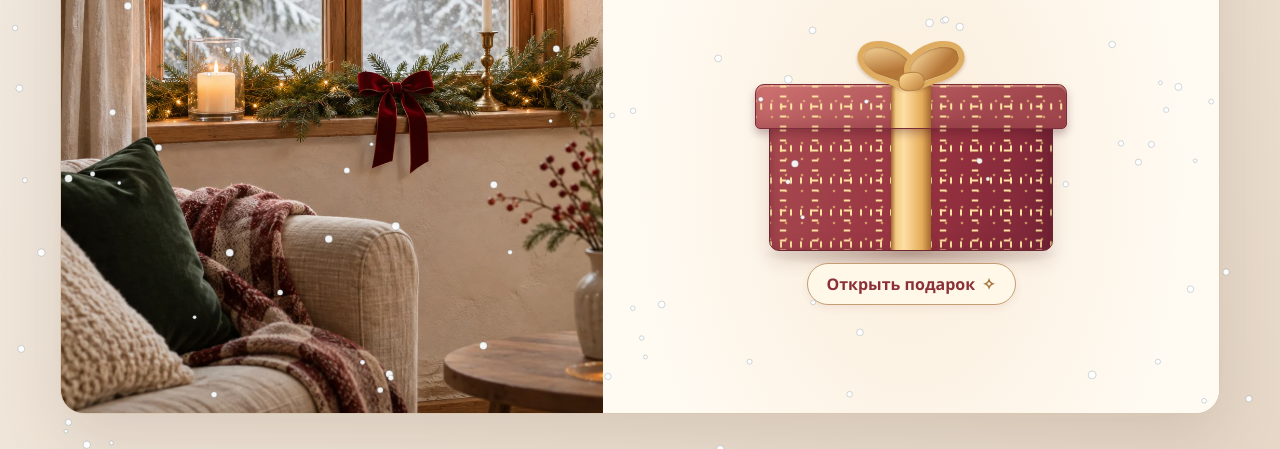
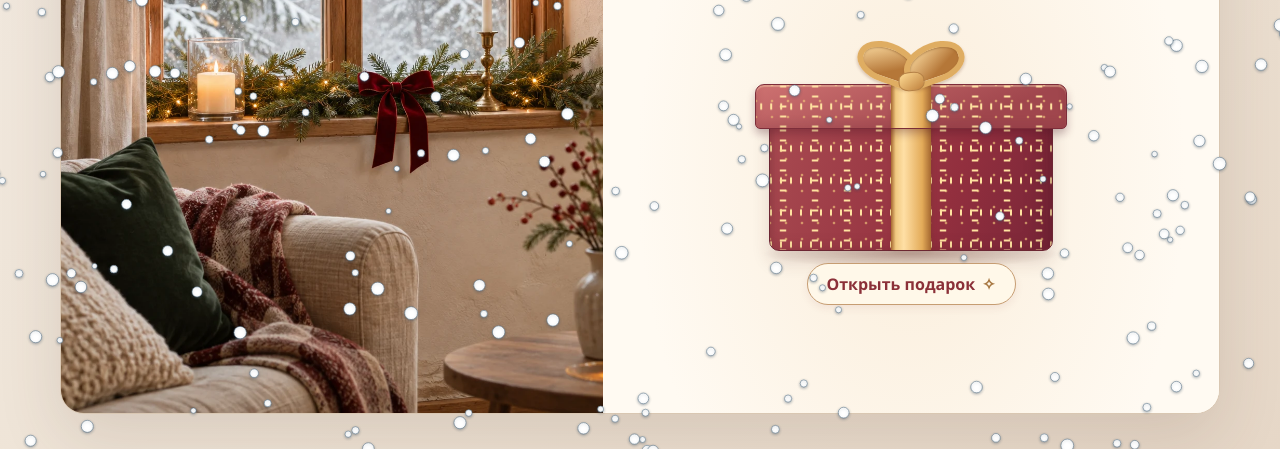
Before and after one commit to H4nsk0y/Secret_Santa, a plain HTML site: page index.html in a window 1280 px wide. Shown: the part 351-800 px from the top of the page. Drawn offline with Linux system fonts and the light colour scheme.

Commit message:
Increase snowfall density, size and contrast

```diff
--- a/index.html
+++ b/index.html
@@ -9,7 +9,7 @@
   <link rel="icon" type="image/png" href="./assets/favicon.png">
   <link rel="stylesheet" href="./styles.css">
   <script defer src="./santa.js"></script>
-  <script defer src="./snow.js"></script>
+  <script defer src="./snow.js?v=3"></script>
 </head>
 <body>
   <main class="page">
--- a/snow.js
+++ b/snow.js
@@ -26,12 +26,12 @@
     canvas.width = Math.round(width * ratio);
     canvas.height = Math.round(height * ratio);
     context?.setTransform(ratio, 0, 0, ratio, 0, 0);
-    const count = Math.min(160, Math.max(64, Math.round(width / 9)));
+    const count = Math.min(320, Math.max(120, Math.round(width / 4.5)));
     flakes = Array.from({ length: count }, () => ({
       x: Math.random() * width,
       y: Math.random() * height,
-      radius: 1.7 + Math.random() * 2.3,
-      speed: 22 + Math.random() * 22,
+      radius: 2.5 + Math.random() * 4,
+      speed: 32 + Math.random() * 33,
       phase: Math.random() * Math.PI * 2,
     }));
   }
@@ -40,14 +40,17 @@
     const delta = previousTime ? Math.min((time - previousTime) / 1000, 0.05) : 0;
     previousTime = time;
     context.clearRect(0, 0, width, height);
-    context.fillStyle = "rgba(255,255,255,0.92)";
-    context.strokeStyle = "rgba(105,128,145,0.38)";
-    context.lineWidth = 0.8;
+    context.fillStyle = "#ffffff";
+    context.strokeStyle = "rgba(89,115,135,0.55)";
+    context.lineWidth = 1;
+    context.shadowColor = "rgba(62,83,103,0.45)";
+    context.shadowBlur = 3;
+    context.shadowOffsetY = 1;
     for (const flake of flakes) {
       flake.y += flake.speed * delta;
-      flake.x += Math.sin(time / 3000 + flake.phase) * 8 * delta;
-      if (flake.y > height + 5) {
-        flake.y = -5;
+      flake.x += Math.sin(time / 3000 + flake.phase) * 14 * delta;
+      if (flake.y > height + 10) {
+        flake.y = -10;
         flake.x = Math.random() * width;
       }
       context.beginPath();
```
